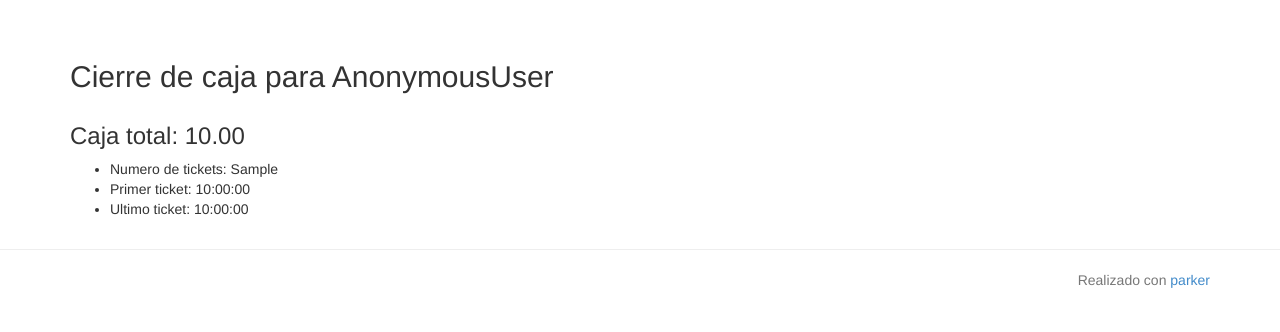
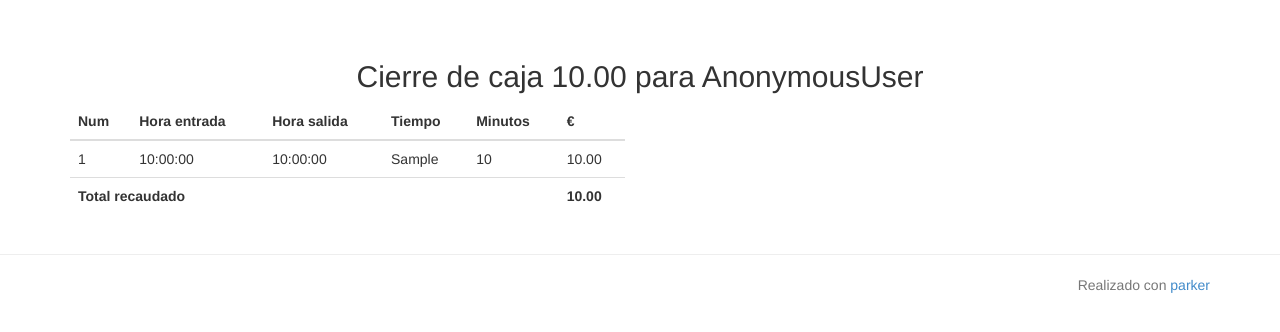
Before and after one commit to amd77/parker, a Django app: template tickets/templates/tickets/cierre.html in a window 1280 px wide. Shown: the part 52-384 px from the top of the page. Run offline with Django 3.2, Linux system fonts and the light colour scheme; the template is opened without the code that fills it: most values are stand-ins (such as "Sample title", 1, 10 or a date in 2020); grey boxes marked "Sample" are stand-in pictures; parts of the project's set-up code (start-up, migrations or seed data) failed here and were passed over; some libraries are stand-ins or nearby versions.

Commit message:
Tabla con los tickets en el cierre de caja

```diff
--- a/tickets/templates/tickets/cierre.html
+++ b/tickets/templates/tickets/cierre.html
@@ -3,21 +3,47 @@
 
 {% block body %}
 <div class="row">
-    <div class="col-md-12">
-        <h2>Cierre de caja para {{user}}</h2>
+    <div class="col-md-12 text-center">
+        <h2>Cierre de caja {{euros|floatformat:2}} para {{user}}</h2>
     </div>
 
-    <div class="col-md-4">
-        <h3>Caja total: {{euros|floatformat:2}}</h3>
-        <ul>
-            <li>Numero de tickets: {{numero_tickets}}</li>
-            {% if numero_tickets %}
-            <li>Primer ticket: {{primer_ticket.fecha|date:"H:i:s"}}</li>
-            <li>Ultimo ticket: {{ultimo_ticket.fecha|date:"H:i:s"}}</li>
-            {% endif %}
-        </ul>
+    <div class="col-md-6">
+        <table class="table">
+            <thead>
+                <tr>
+                    <th>Num</th>
+                    <th>Hora entrada</th>
+                    <th>Hora salida</th>
+                    <th>Tiempo</th>
+                    <th>Minutos</th>
+                    <th>€</th>
+                    <!--
+                    <th>Cambio</th>
+                    <th>Devolución</th>
+                    -->
+                </tr>
+            </thead>
+            <tbody>
+                {% for object in object_list %}
+                <tr>
+                    <td>{{forloop.counter}}</td>
+                    <td>{{object.entrada.fecha_post|date:'H:i:s'}}</td>
+                    <td>{{object.fecha|date:'H:i:s'}}</td>
+                    <td>{{object.minutos_str}}</td>
+                    <td>{{object.minutos|floatformat:0}}</td>
+                    <td>{{object.euros|floatformat:2}}</td>
+                </tr>
+                {% endfor %}
+            </tbody>
+            <tfoot>
+                <tr>
+                    <th colspan=5>Total recaudado</th>
+                    <th>{{euros|floatformat:2}}</th>
+                </tr>
+            </tfoot>
+        </table>
     </div>
-    <div class="col-md-8">
+    <div class="col-md-6">
         <div class="row">
             {% if not euros %}
                 <p>La caja está cerrada.</p>
--- a/tickets/views.py
+++ b/tickets/views.py
@@ -63,6 +63,7 @@ class CierreView(OperarioMixin, FormView):
     def get_context_data(self, **kwargs):
         context = super(CierreView, self).get_context_data(**kwargs)
         qs = self.get_queryset()
+        context['object_list'] = qs
         context['primer_ticket'] = qs.first()
         context['ultimo_ticket'] = qs.last()
         context['numero_tickets'] = qs.count()
```
